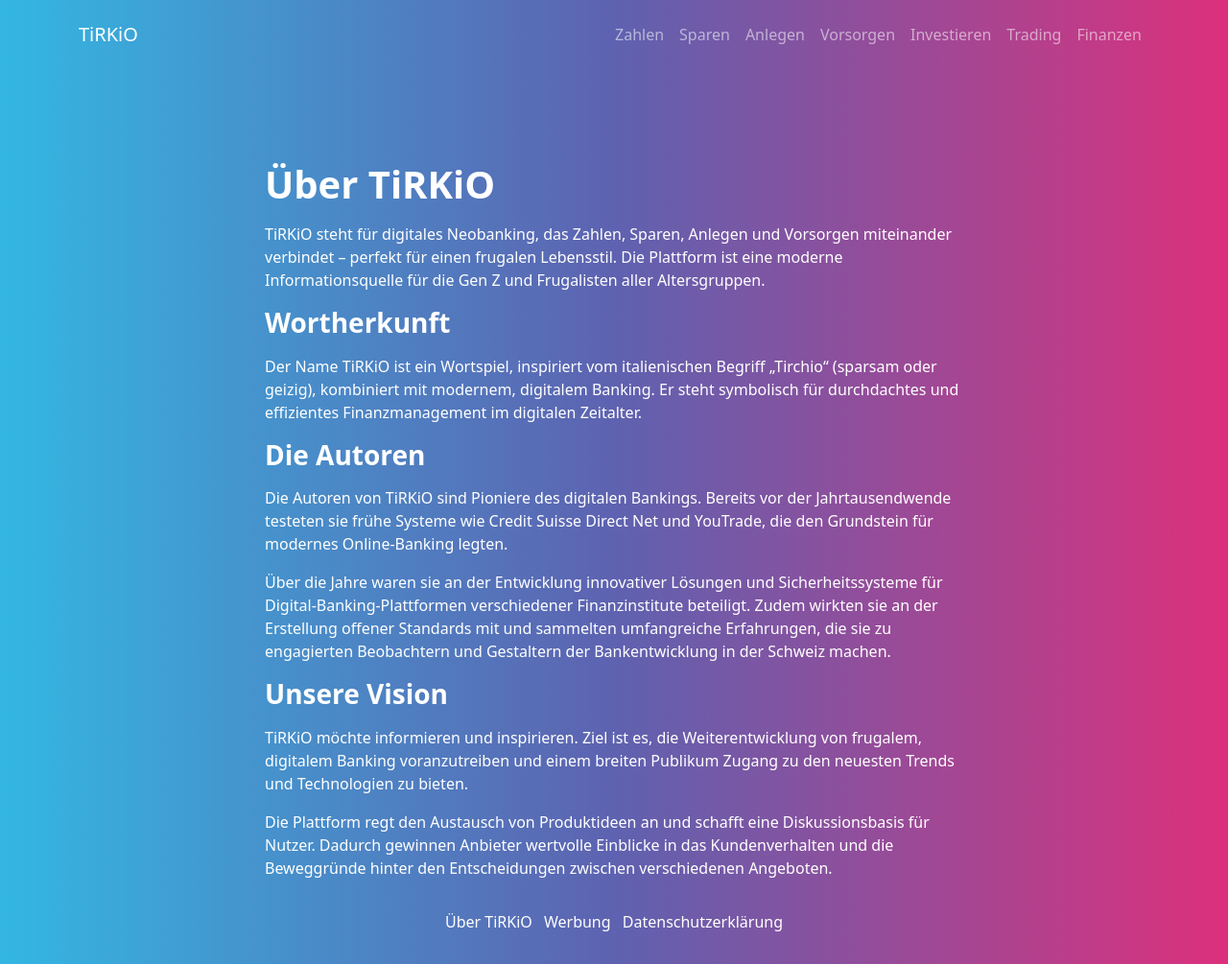
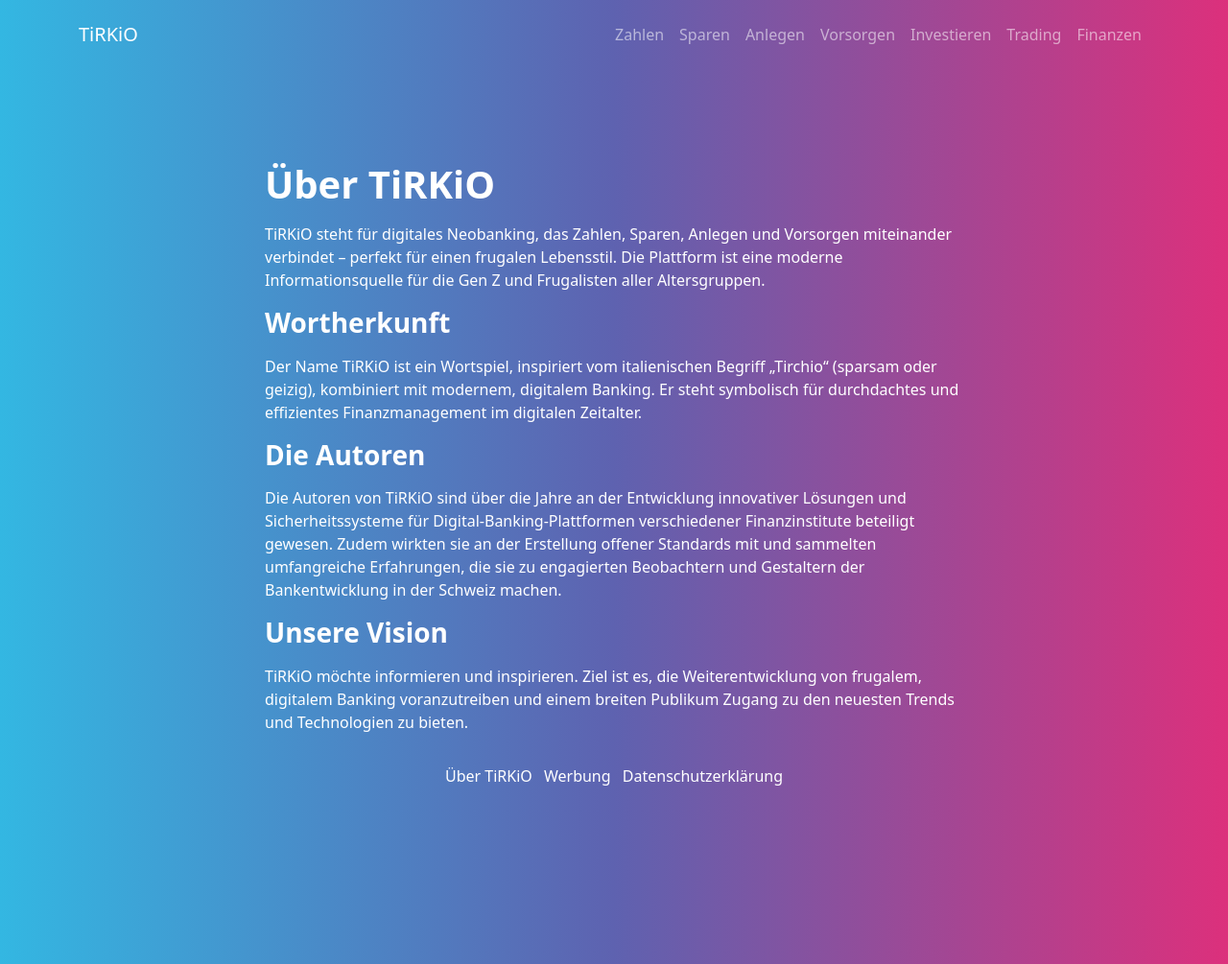
Before and after one commit to tirkio/tirkio.com, a Jekyll site: the page built from pages/about.md, in a window 1280 px wide. Shown: the whole page at 96% size. Built offline with Jekyll 4.4.1, drawn with Linux system fonts in a browser that asks for light colours.

Commit message:
Revise authors section for clarity and conciseness

```diff
--- a/pages/about.md
+++ b/pages/about.md
@@ -10,11 +10,7 @@ TiRKiO steht für digitales Neobanking, das Zahlen, Sparen, Anlegen und Vorsorge
 Der Name TiRKiO ist ein Wortspiel, inspiriert vom italienischen Begriff „Tirchio“ (sparsam oder geizig), kombiniert mit modernem, digitalem Banking. Er steht symbolisch für durchdachtes und effizientes Finanzmanagement im digitalen Zeitalter.
 
 ### Die Autoren
-Die Autoren von TiRKiO sind Pioniere des digitalen Bankings. Bereits vor der Jahrtausendwende testeten sie frühe Systeme wie Credit Suisse Direct Net und YouTrade, die den Grundstein für modernes Online-Banking legten.
-
-Über die Jahre waren sie an der Entwicklung innovativer Lösungen und Sicherheitssysteme für Digital-Banking-Plattformen verschiedener Finanzinstitute beteiligt. Zudem wirkten sie an der Erstellung offener Standards mit und sammelten umfangreiche Erfahrungen, die sie zu engagierten Beobachtern und Gestaltern der Bankentwicklung in der Schweiz machen.
+Die Autoren von TiRKiO sind über die Jahre an der Entwicklung innovativer Lösungen und Sicherheitssysteme für Digital-Banking-Plattformen verschiedener Finanzinstitute beteiligt gewesen. Zudem wirkten sie an der Erstellung offener Standards mit und sammelten umfangreiche Erfahrungen, die sie zu engagierten Beobachtern und Gestaltern der Bankentwicklung in der Schweiz machen.
 
 ### Unsere Vision
 TiRKiO möchte informieren und inspirieren. Ziel ist es, die Weiterentwicklung von frugalem, digitalem Banking voranzutreiben und einem breiten Publikum Zugang zu den neuesten Trends und Technologien zu bieten.
-
-Die Plattform regt den Austausch von Produktideen an und schafft eine Diskussionsbasis für Nutzer. Dadurch gewinnen Anbieter wertvolle Einblicke in das Kundenverhalten und die Beweggründe hinter den Entscheidungen zwischen verschiedenen Angeboten.
```
